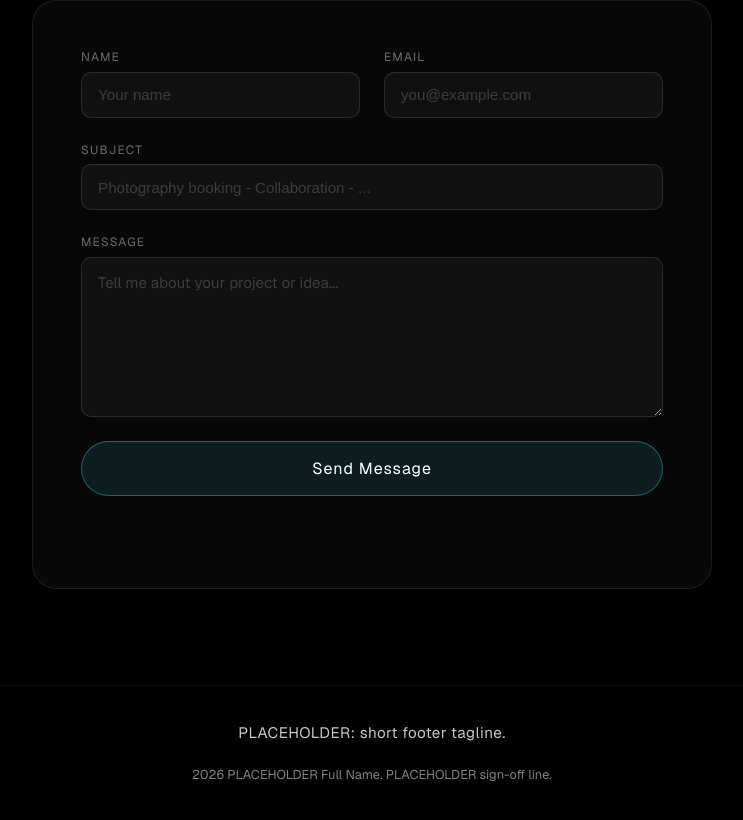
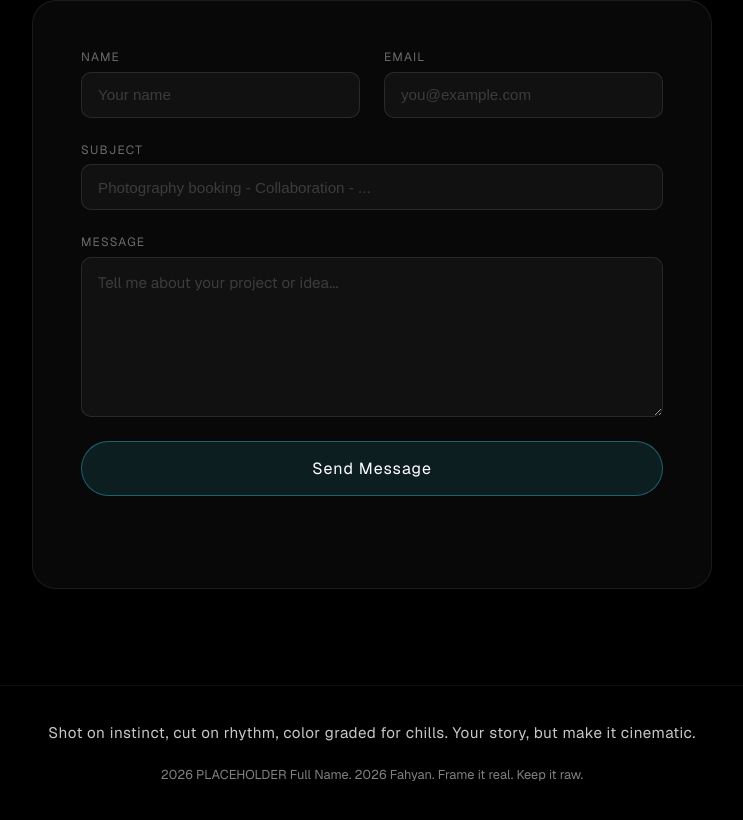
Before and after one commit to Sarfarosh-0/Editor-Portfolio, a Next.js app: page / in a window 1280 px wide. Shown: the part 4353-5173 px from the top of the page, without its empty margins (268-1011 px from the left). Built offline with nearby package versions, Linux system fonts and the light colour scheme.

Commit message:
Footer sections deatils

```diff
--- a/content/content.ts
+++ b/content/content.ts
@@ -255,7 +255,7 @@ export const content = {
   },
 
   footer: {
-    tagline: "PLACEHOLDER: short footer tagline.",
-    signOff: "PLACEHOLDER sign-off line.", // rendered as "<year> <ownerName>. <signOff>"
+    tagline: "Shot on instinct, cut on rhythm, color graded for chills. Your story, but make it cinematic.",
+    signOff: "2026 Fahyan. Frame it real. Keep it raw.",
   },
 };
```
